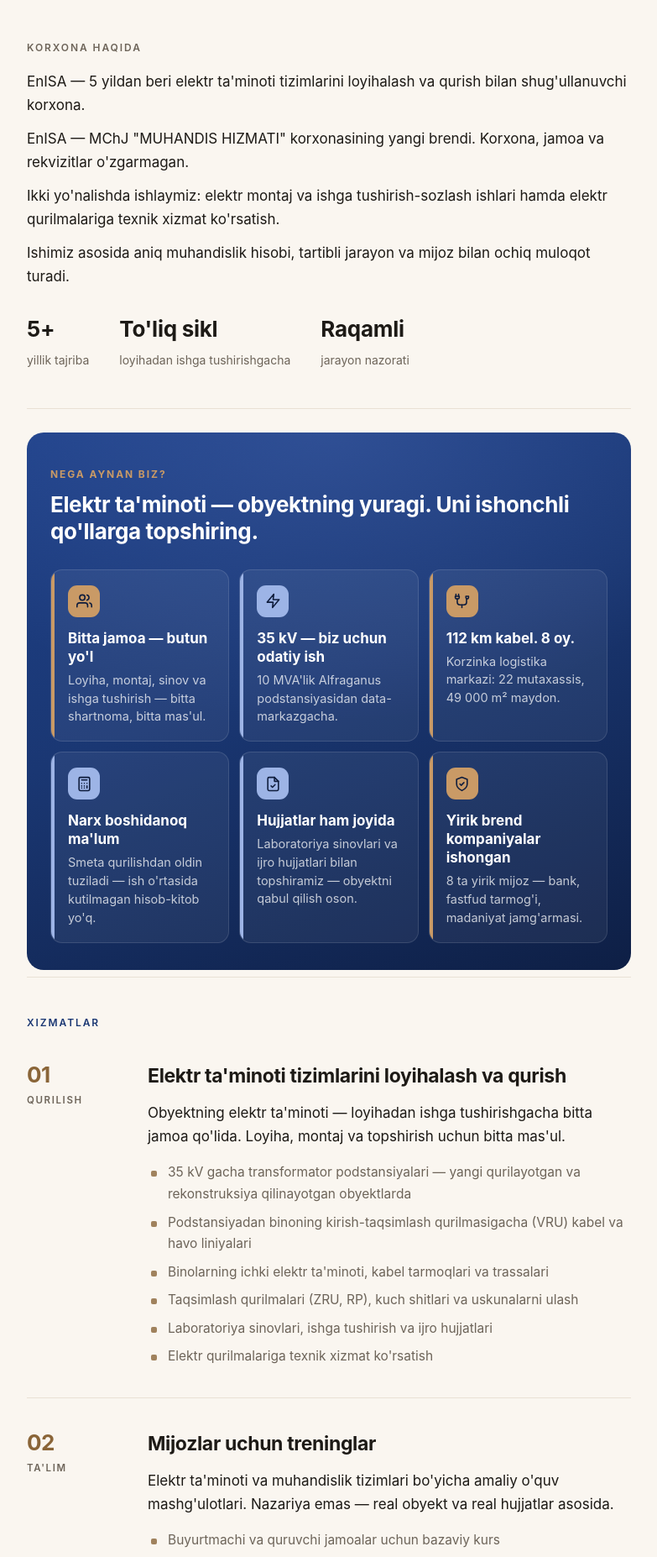
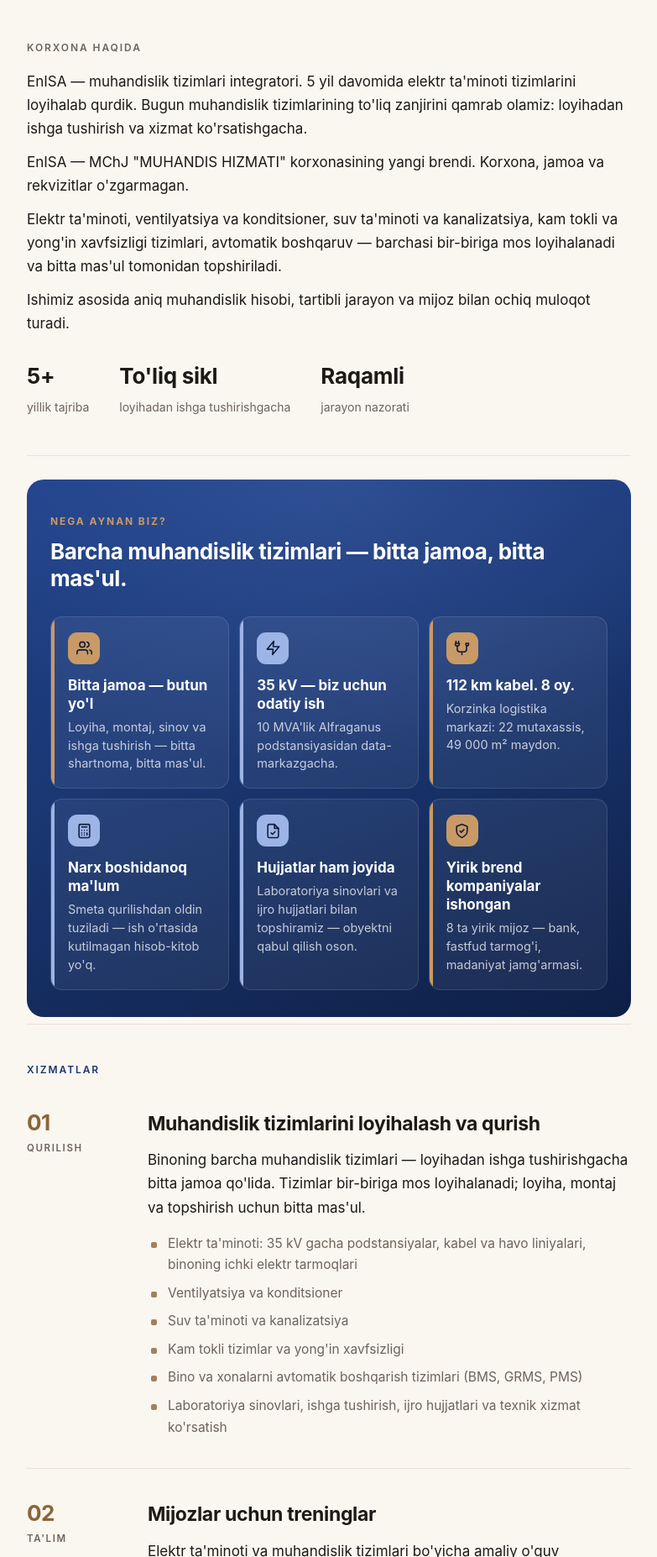
Before and after one commit to sherrr888-sketch/mysite, a plain HTML site: page index.html in a window 1280 px wide. Shown: the part 946-2800 px from the top of the page at 84% size, without its empty margins (248-1031 px from the left). Drawn offline with Linux system fonts and the light colour scheme.

Commit message:
Sayt: EnISA — muhandislik tizimlari integratori
Sarlavha, asosiy jumla, Korxona haqida, Xizmatlar, Nega biz va
savol-javob yangi pozitsiyaga moslandi. Logotip ostidagi eski
'Elektr ta'minoti tizimlari' yozuvi olib tashlandi.

Co-Authored-By: Claude Opus 5.5 <noreply@anthropic.com>

```diff
--- a/index.html
+++ b/index.html
@@ -3,15 +3,15 @@
 <head>
 <meta charset="UTF-8">
 <meta name="viewport" content="width=device-width, initial-scale=1">
-<title>EnISA — Elektr ta'minoti tizimlari</title>
-<meta name="description" content="EnISA — 5 yildan beri elektr ta'minoti tizimlarini loyihalash va qurish bilan shug'ullanuvchi korxona.">
+<title>EnISA — Muhandislik tizimlari integratori</title>
+<meta name="description" content="EnISA — binoning barcha muhandislik tizimlarini loyihalash, qurish va ishga tushirish: elektr, ventilyatsiya, suv, kam tokli va avtomatik boshqaruv tizimlari.">
 <link rel="canonical" href="https://muhandishizmati.uz/">
 <!-- Havola Telegram va boshqa ilovalarda kartochka bo'lib ko'rinishi uchun -->
 <meta property="og:type" content="website">
 <meta property="og:url" content="https://muhandishizmati.uz/">
 <meta property="og:site_name" content="EnISA">
-<meta property="og:title" content="EnISA — Elektr ta'minoti tizimlari">
-<meta property="og:description" content="35 kV podstansiyalar va binolar elektr ta'minotini loyihalash va qurish. Loyihadan ishga tushirishgacha.">
+<meta property="og:title" content="EnISA — Muhandislik tizimlari integratori">
+<meta property="og:description" content="Elektr, ventilyatsiya, suv ta'minoti, kam tokli va avtomatik boshqaruv tizimlari. Loyihadan ishga tushirishgacha — bitta jamoa.">
 <meta property="og:image" content="https://muhandishizmati.uz/og.jpg?v=20261126">
 <meta property="og:image:width" content="1200">
 <meta property="og:image:height" content="630">
@@ -77,11 +77,10 @@
         <figcaption>Data-markaz · Toshkent, 2024</figcaption>
       </figure>
     </div>
-    <!-- Logotip va yozuv karusel ustida qotib turadi — slaydlar bilan aylanmaydi -->
+    <!-- Logotip karusel ustida qotib turadi — slaydlar bilan aylanmaydi -->
     <div class="hero-brand-bar">
       <div class="hero-brand">
         <span class="hero-brand-logo"><img src="logo.png?v=20261126" alt="EnISA — MEP Engineering &amp; Distribution"></span>
-        <span class="kicker light">Elektr ta'minoti tizimlari</span>
       </div>
     </div>
     <!-- Qo'lda boshqarish: oldingi / keyingi tugmalari va nuqtalar -->
@@ -102,8 +101,8 @@
       <div class="hero-main">
         <h1>Loyihalashdan <i>ishga tushirishgacha</i></h1>
         <p class="lead">
-          EnISA — 5 yildan beri elektr ta'minoti tizimlarini
-          loyihalash va qurish bilan shug'ullanuvchi korxona.
+          EnISA — binoning barcha muhandislik tizimlarini bitta jamoa
+          qo'lida loyihalaydi, quradi va ishga tushiradi.
         </p>
         <div class="hero-actions">
           <a class="cta" href="tel:+998994444899">
@@ -140,9 +139,9 @@
   <!-- ===== Korxona haqida ===== -->
   <section class="block">
     <h2>Korxona haqida</h2>
-    <p>EnISA — 5 yildan beri elektr ta'minoti tizimlarini loyihalash va qurish bilan shug'ullanuvchi korxona.</p>
+    <p>EnISA — muhandislik tizimlari integratori. 5 yil davomida elektr ta'minoti tizimlarini loyihalab qurdik. Bugun muhandislik tizimlarining to'liq zanjirini qamrab olamiz: loyihadan ishga tushirish va xizmat ko'rsatishgacha.</p>
     <p>EnISA — MChJ "MUHANDIS HIZMATI" korxonasining yangi brendi. Korxona, jamoa va rekvizitlar o'zgarmagan.</p>
-    <p>Ikki yo'nalishda ishlaymiz: elektr montaj va ishga tushirish-sozlash ishlari hamda elektr qurilmalariga texnik xizmat ko'rsatish.</p>
+    <p>Elektr ta'minoti, ventilyatsiya va konditsioner, suv ta'minoti va kanalizatsiya, kam tokli va yong'in xavfsizligi tizimlari, avtomatik boshqaruv — barchasi bir-biriga mos loyihalanadi va bitta mas'ul tomonidan topshiriladi.</p>
     <p>Ishimiz asosida aniq muhandislik hisobi, tartibli jarayon va mijoz bilan ochiq muloqot turadi.</p>
 
     <div class="facts">
@@ -158,7 +157,7 @@
        Sayt ichidagi yagona rangli bo'lim: logotipdagi bronza va och ko'k (CLAUDE.md istisnosi). -->
   <section class="why">
     <p class="why-kicker">Nega aynan biz?</p>
-    <p class="why-title">Elektr ta'minoti — obyektning yuragi. Uni ishonchli qo'llarga topshiring.</p>
+    <p class="why-title">Barcha muhandislik tizimlari — bitta jamoa, bitta mas'ul.</p>
     <ul class="why-grid">
       <li class="why-card bronza">
         <span class="why-icon" aria-hidden="true"><svg viewBox="0 0 24 24" fill="none" stroke="currentColor" stroke-width="2" stroke-linecap="round" stroke-linejoin="round"><path d="M17 21v-2a4 4 0 0 0-4-4H5a4 4 0 0 0-4 4v2"/><circle cx="9" cy="7" r="4"/><path d="M23 21v-2a4 4 0 0 0-3-3.87M16 3.13a4 4 0 0 1 0 7.75"/></svg></span>
@@ -203,15 +202,15 @@
       <span class="s-tag">Qurilish</span>
     </div>
     <div class="s-body">
-      <h3>Elektr ta'minoti tizimlarini loyihalash va qurish</h3>
-      <p>Obyektning elektr ta'minoti — loyihadan ishga tushirishgacha bitta jamoa qo'lida. Loyiha, montaj va topshirish uchun bitta mas'ul.</p>
+      <h3>Muhandislik tizimlarini loyihalash va qurish</h3>
+      <p>Binoning barcha muhandislik tizimlari — loyihadan ishga tushirishgacha bitta jamoa qo'lida. Tizimlar bir-biriga mos loyihalanadi; loyiha, montaj va topshirish uchun bitta mas'ul.</p>
       <ul class="s-list">
-        <li>35 kV gacha transformator podstansiyalari — yangi qurilayotgan va rekonstruksiya qilinayotgan obyektlarda</li>
-        <li>Podstansiyadan binoning kirish-taqsimlash qurilmasigacha (VRU) kabel va havo liniyalari</li>
-        <li>Binolarning ichki elektr ta'minoti, kabel tarmoqlari va trassalari</li>
-        <li>Taqsimlash qurilmalari (ZRU, RP), kuch shitlari va uskunalarni ulash</li>
-        <li>Laboratoriya sinovlari, ishga tushirish va ijro hujjatlari</li>
-        <li>Elektr qurilmalariga texnik xizmat ko'rsatish</li>
+        <li>Elektr ta'minoti: 35 kV gacha podstansiyalar, kabel va havo liniyalari, binoning ichki elektr tarmoqlari</li>
+        <li>Ventilyatsiya va konditsioner</li>
+        <li>Suv ta'minoti va kanalizatsiya</li>
+        <li>Kam tokli tizimlar va yong'in xavfsizligi</li>
+        <li>Bino va xonalarni avtomatik boshqarish tizimlari (BMS, GRMS, PMS)</li>
+        <li>Laboratoriya sinovlari, ishga tushirish, ijro hujjatlari va texnik xizmat ko'rsatish</li>
       </ul>
     </div>
   </section>
@@ -446,6 +445,11 @@
     <div class="faq">
 
       <details class="q">
+        <summary>Qaysi tizimlar bilan ishlaysiz?</summary>
+        <p>Binoning barcha muhandislik tizimlari bilan: elektr ta’minoti, ventilyatsiya va konditsioner, suv ta’minoti va kanalizatsiya, kam tokli va yong‘in xavfsizligi tizimlari, avtomatik boshqaruv tizimlari (BMS, GRMS, PMS). Hammasini bitta jamoa loyihalaydi, quradi va ishga tushiradi.</p>
+      </details>
+
+      <details class="q">
         <summary>Faqat loyihalash bilan cheklanasizmi?</summary>
         <p>Yo‘q. Ish to‘liq sikl bo‘yicha olib boriladi: loyihalash, qurish va ishga tushirish. Bajarilgan ishlarimiz orasida 35/0,4 kV podstansiya va data-markaz elektr ta’minoti bor.</p>
       </details>
--- a/style.css
+++ b/style.css
@@ -148,7 +148,6 @@ a{color:inherit}
   box-shadow:0 8px 20px rgba(0,0,0,.22);
 }
 .hero-brand-logo img{display:block;width:280px;height:auto}
-.hero-brand .kicker{margin-bottom:0;color:#fff;text-shadow:0 1px 8px rgba(0,0,0,.45)}
 
 /* Sarlavha + aloqa ikonlari qatori */
 .hero-row{
```
Also changed, not shown: 1 other file.
